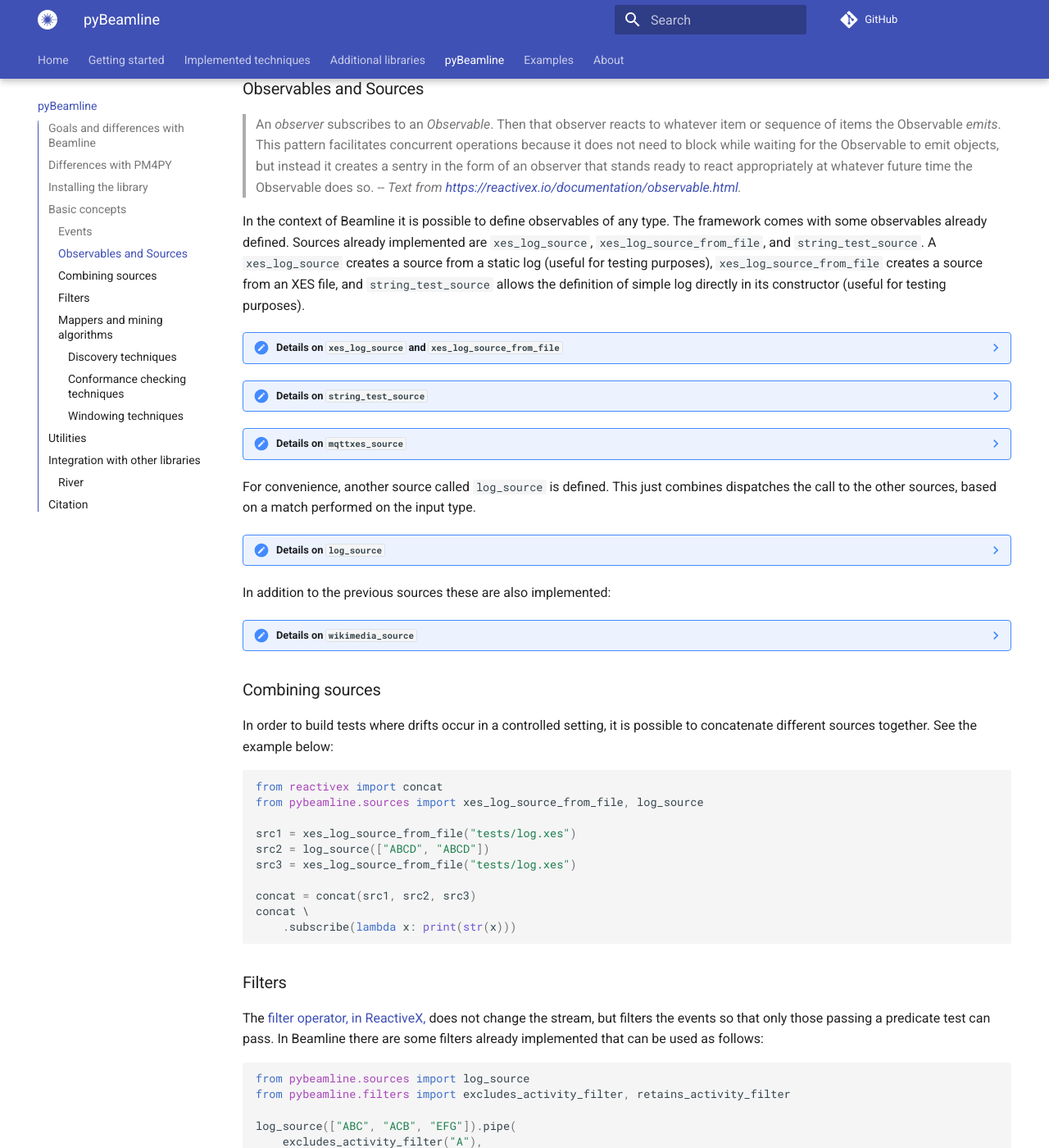
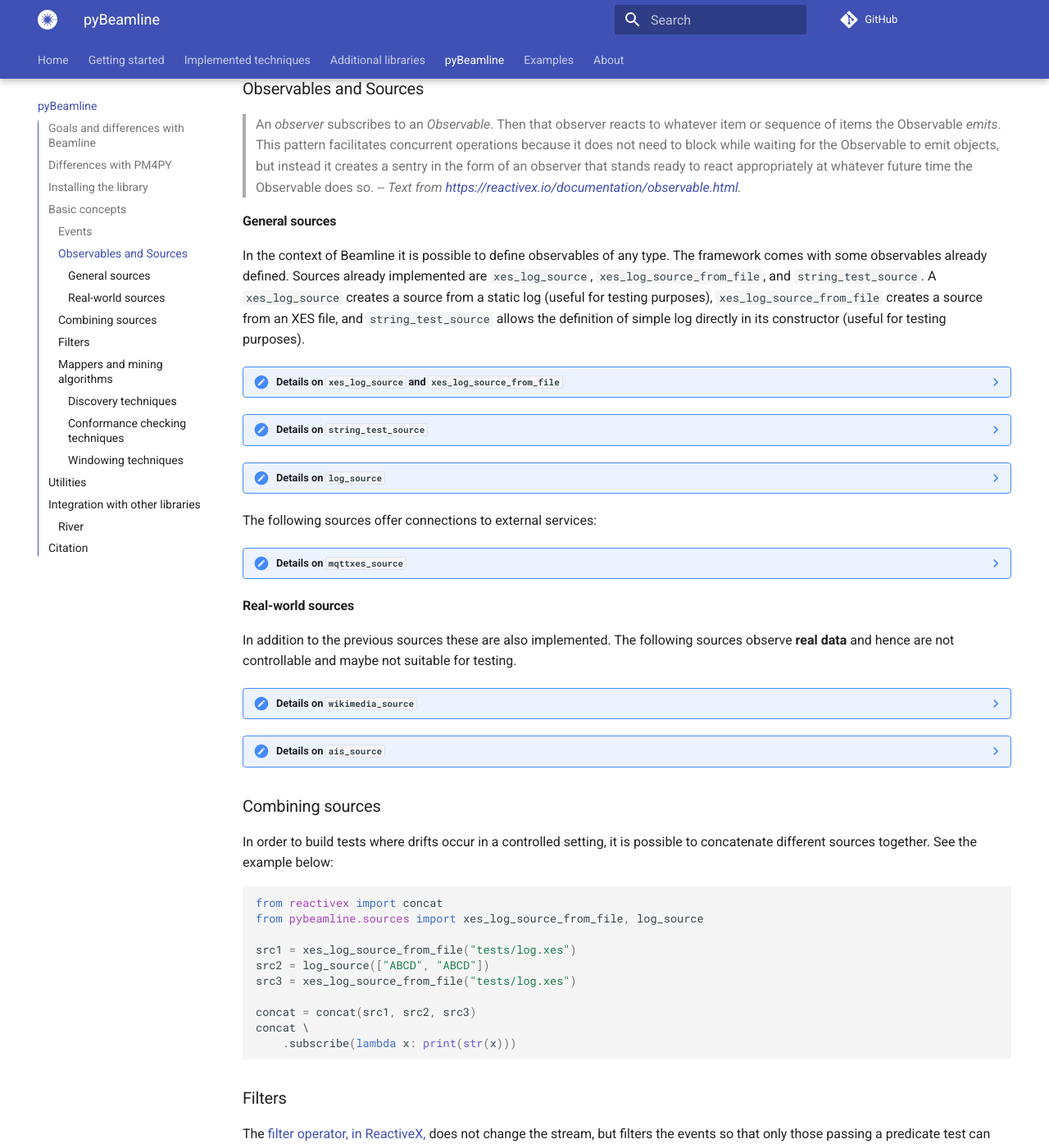
Before and after one commit to beamline/docs, an MkDocs documentation site: the page built from docs/pybeamline.md, in a window 1280 px wide and 1400 px high, scrolled down 2215 px. Shown: the whole window at 82% size. Built offline with MkDocs 1.6.1 and Material for MkDocs 9.7.7, drawn with Linux system fonts in a browser that asks for light colours; comment, search, counter and statistics services are not loaded.

Commit message:
Added new source

````diff
--- a/docs/pybeamline.md
+++ b/docs/pybeamline.md
@@ -94,6 +94,8 @@ Essentially, a Beamline event, consists of 3 maps for attributes referring to th
 > An *observer* subscribes to an *Observable*. Then that observer reacts to whatever item or sequence of items the Observable *emits*. This pattern facilitates concurrent operations because it does not need to block while waiting for the Observable to emit objects, but instead it creates a sentry in the form of an observer that stands ready to react appropriately at whatever future time the Observable does so.
 > -- <cite>Text from <https://reactivex.io/documentation/observable.html>.</cite>
 
+#### General sources
+
 In the context of Beamline it is possible to define observables of any type. The framework comes with some observables already defined. Sources already implemented are `xes_log_source`, `xes_log_source_from_file`, and `string_test_source`. A `xes_log_source` creates a source from a static log (useful for testing purposes), `xes_log_source_from_file` creates a source from an XES file, and `string_test_source` allows the definition of simple log directly in its constructor (useful for testing purposes).
 
 ??? note "Details on `xes_log_source` and `xes_log_source_from_file`"
@@ -125,6 +127,20 @@ In the context of Beamline it is possible to define observables of any type. The
         .subscribe(lambda x: print(str(x)))
     ```
 
+??? note "Details on `log_source`"
+    Example of usages:
+    ```python
+    log_source("test.xes") # This is equivalent to xes_log_source_from_file("test.xes")
+    ```
+    ```python
+    log = pm4py.read_xes("test.xes")
+    log_source(log) # This is equivalent to xes_log_source(log)
+    ```
+    ```python
+    log_source(["ABC", "ACB", "EFG"]) # This is equivalent to string_test_source(["ABC", "ACB", "EFG"])
+    ```
+
+The following sources offer connections to external services:
 
 ??? note "Details on `mqttxes_source`"
     Source that connects to an MQTT endpoint and expects events to be published according to the MQTT-XES format (see https://beamline.cloud/mqtt-xes/). Example usage:
@@ -138,22 +154,11 @@ In the context of Beamline it is possible to define observables of any type. The
     ```
     Where `broker.mqtt.cool` is the URL of the MQTT broker, 1883 is the broker port, and `base/topic/` is the base topic. Please note the `input()` at the end, which is necessary to avoid that the application terminates thus not receiving any more events.
 
-For convenience, another source called `log_source` is defined. This just combines dispatches the call to the other sources, based on a match performed on the input type.
 
-??? note "Details on `log_source`"
-    Example of usages:
-    ```python
-    log_source("test.xes") # This is equivalent to xes_log_source_from_file("test.xes")
-    ```
-    ```python
-    log = pm4py.read_xes("test.xes")
-    log_source(log) # This is equivalent to xes_log_source(log)
-    ```
-    ```python
-    log_source(["ABC", "ACB", "EFG"]) # This is equivalent to string_test_source(["ABC", "ACB", "EFG"])
-    ```
 
-In addition to the previous sources these are also implemented:
+#### Real-world sources
+
+In addition to the previous sources these are also implemented. The following sources observe **real data** and hence are not controllable and maybe not suitable for testing.
 
 ??? note "Details on `wikimedia_source`"
     Source that connects to the stream of recent change operations happening on the Media Wiki websites (see <https://wikitech.wikimedia.org/wiki/Event_Platform/EventStreams_HTTP_Service> and <https://www.mediawiki.org/wiki/Manual:RCFeed>). Example usage:
@@ -176,6 +181,21 @@ In addition to the previous sources these are also implemented:
 
     input()
     ```
+
+
+??? note "Details on `ais_source`"
+    The automatic identification system (AIS) is an automatic tracking system that uses transceivers on ships and is used by vessel traffic services. This source considers the MMSI (<https://en.wikipedia.org/wiki/Maritime_Mobile_Service_Identity>) as the case id and the navigation status (when available) as the activity (<https://en.wikipedia.org/wiki/Automatic_identification_system#Broadcast_information>). While it is possible connect to any AIS data provider (by passing `host` and `port` parameters), by default, the source connects to the Norwegian Coastal Administration server, which publishes data for the from vessels within the Norwegian economic zone and the protection zones off Svalbard and Jan Mayen (see <https://www.kystverket.no/en/navigation-and-monitoring/ais/access-to-ais-data/>).
+
+    **ATTENTION:** while a lot of events are produced by this source, traces are very short and it can take a long time before two events with the same case id are actually observed.
+
+    Example usage:
+    ```python
+    from pybeamline.sources.real_world_sources import ais_source
+
+    ais_source() \
+        .subscribe(lambda x: print(str(x)))
+    ```
+
 
 ### Combining sources
 
````
